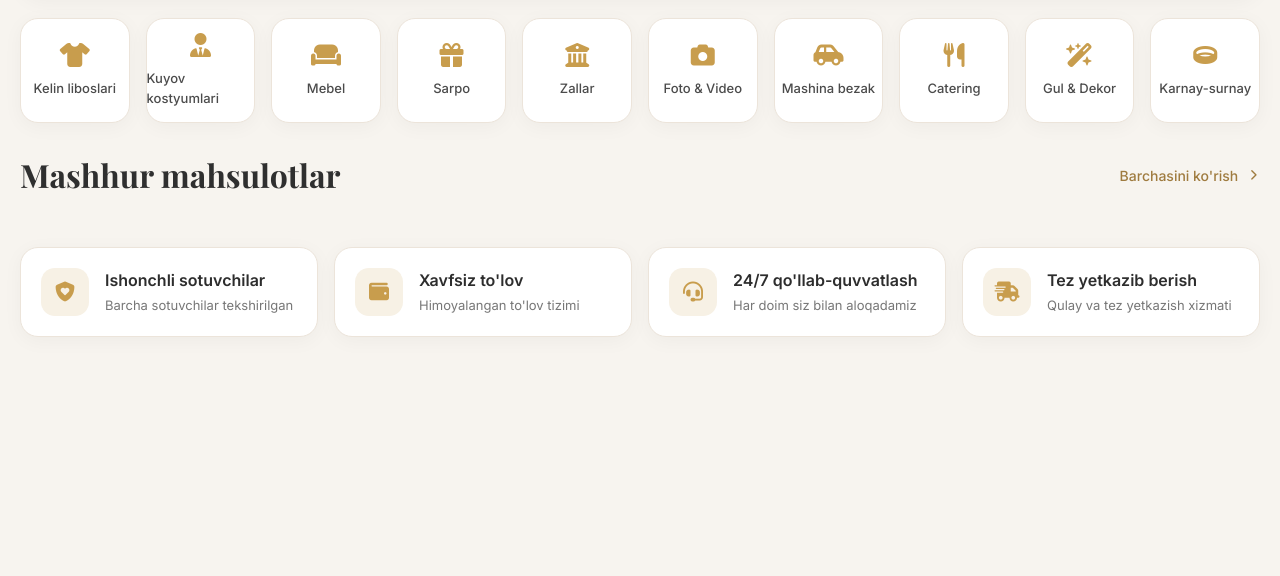
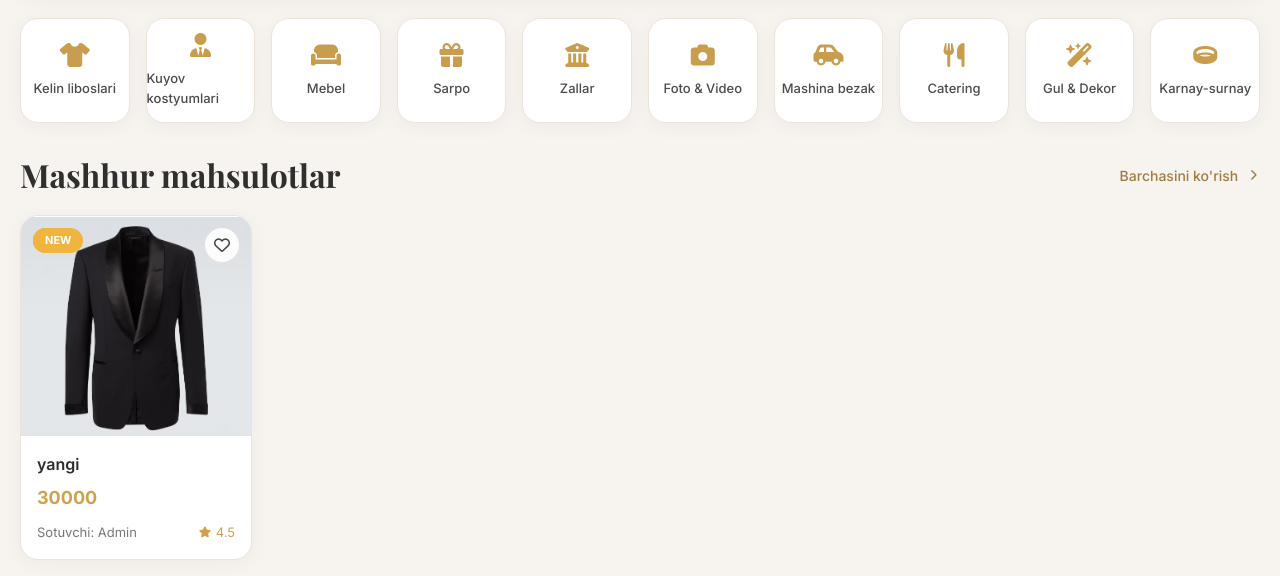
Before and after one commit to lutfullamaxkamov1-sketch/market, a Django app: page / in a window 1280 px wide. Shown: the part 488-1064 px from the top of the page. Before the commit the page ends 825 px from the top, so only its background shows below. Run offline with Django 5.2, Linux system fonts and the light colour scheme; data that the repository does not hold is empty; some libraries are stand-ins or nearby versions.

Commit message:
first commit

```diff
--- a/Toy/templates/bos.html
+++ b/Toy/templates/bos.html
@@ -291,7 +291,7 @@
 
                 <div class="glass rounded-3xl p-5">
 
-                    <img src="https://images.unsplash.com/photo-1598808503746-f34cfb7df0f2?q=80&w=1200&auto=format&fit=crop"
+                    <img src="Toy/static/img/Skrinshot 2026-05-30 065809.png"
                          class="w-full h-[520px] rounded-3xl object-cover">
 
                     <div class="flex items-center gap-4 mt-5">
--- a/Toy/templates/home.html
+++ b/Toy/templates/home.html
@@ -220,7 +220,7 @@
                         </button>
                     </div>
                     <div class="grid grid-cols-4 gap-5">
-                        <a href="#" class="group flex items-center gap-4 p-4 rounded-[24px] border border-transparent hover:border-[#f0e5d4] hover:bg-[#faf6ef] duration-300">
+                        <a href="{% url 'Kelin_liboslari' %}" class="group flex items-center gap-4 p-4 rounded-[24px] border border-transparent hover:border-[#f0e5d4] hover:bg-[#faf6ef] duration-300">
                             <img src="https://images.unsplash.com/photo-1525258946800-98cfd641d0de?q=80&w=400&auto=format&fit=crop" class="w-[78px] h-[78px] rounded-[20px] object-cover">
                             <div class="flex-1"><h3 class="font-semibold text-[#2d2d2d] group-hover:text-[#c89d4d] duration-200">Kelinlik liboslari</h3><p class="text-[13px] text-[#888] mt-1">Premium bridal kolleksiya</p></div>
                             <i class="fa-solid fa-chevron-right text-[#bbb] text-[12px]"></i>
@@ -336,8 +336,6 @@
             {% endif %}
         </div>
     </nav>
-
-    <!-- ── HERO ── -->
     <section class="w-full mt-0 md:mt-5 rounded-[0px] md:rounded-[22px] overflow-hidden relative bg-[#efe7de] shadow-soft">
         <div class="grid grid-cols-1 lg:grid-cols-2 items-center">
             <div class="px-5 md:px-10 py-7 md:py-10">
@@ -380,67 +378,48 @@
             </button>
         </div>
         <div class="products-grid grid grid-cols-1 sm:grid-cols-2 lg:grid-cols-5 gap-5">
-            {% for product in products %}
             <a href="{% url 'bos' %}">
                 <div class="search-item product-card bg-white rounded-[18px] overflow-hidden border border-[#ece4da] shadow-soft">
                     <div class="relative overflow-hidden">
-                        <img src="{{ product.image.url }}" class="product-img w-full h-[220px] object-cover duration-300">
-                        {% if product.top %}
+                        <img src="/Toy/static/img/Skrinshot 2026-05-30 065809.png" class="product-img w-full h-[220px] object-cover duration-300">
                         <div class="absolute top-3 left-3 bg-[#d1a24c] text-white text-[11px] font-bold px-3 py-1 rounded-full">TOP</div>
-                        {% endif %}
-                        {% if product.new %}
                         <div class="absolute top-3 left-3 bg-[#efb53f] text-white text-[11px] font-bold px-3 py-1 rounded-full">NEW</div>
-                        {% endif %}
                         <button class="absolute top-3 right-3 w-[34px] h-[34px] rounded-full bg-white/90 text-[#444]">
                             <i class="fa-regular fa-heart"></i>
                         </button>
                     </div>
                     <div class="product-padding p-4">
-                        <h3 class="product-title font-semibold text-[16px] text-[#2d2d2d] line-clamp-1">{{ product.title }}</h3>
-                        <p class="product-price mt-2 text-[#d1a24c] font-bold text-[18px]">{{ product.price }}</p>
+                        <h3 class="product-title font-semibold text-[16px] text-[#2d2d2d] line-clamp-1">yangi</h3>
+                        <p class="product-price mt-2 text-[#d1a24c] font-bold text-[18px]">30000</p>
                         <div class="product-meta mt-3 flex items-center justify-between text-[13px] text-[#777]">
-                            <span class="truncate max-w-[110px]">Sotuvchi: {{ product.seller }}</span>
+                            <span class="truncate max-w-[110px]">Sotuvchi: Admin</span>
                             <div class="flex items-center gap-1 text-[#d1a24c]">
                                 <i class="fa-solid fa-star text-[11px]"></i>
-                                <span>{{ product.rating }}</span>
+                                <span>4.5</span>
                             </div>
                         </div>
                     </div>
                 </div>
             </a>
-            {% endfor %}
         </div>
     </section>
-    <div class="features-grid grid grid-cols-1 md:grid-cols-4 gap-4 mt-8">
-        <div class="feature-card bg-white border border-[#ece4da] rounded-[18px] p-5 flex items-start gap-4 shadow-soft">
-            <div class="feature-icon w-[48px] h-[48px] rounded-[14px] bg-[#f7f1e5] flex items-center justify-center text-[#c89d4d] text-[20px] flex-shrink-0"><i class="fa-solid fa-shield-heart"></i></div>
-            <div><h4 class="feature-title font-semibold text-[#2d2d2d]">Ishonchli sotuvchilar</h4><p class="feature-desc text-[13px] text-[#777] mt-1">Barcha sotuvchilar tekshirilgan</p></div>
-        </div>
-        <div class="feature-card bg-white border border-[#ece4da] rounded-[18px] p-5 flex items-start gap-4 shadow-soft">
-            <div class="feature-icon w-[48px] h-[48px] rounded-[14px] bg-[#f7f1e5] flex items-center justify-center text-[#c89d4d] text-[20px] flex-shrink-0"><i class="fa-solid fa-wallet"></i></div>
-            <div><h4 class="feature-title font-semibold text-[#2d2d2d]">Xavfsiz to'lov</h4><p class="feature-desc text-[13px] text-[#777] mt-1">Himoyalangan to'lov tizimi</p></div>
-        </div>
-        <div class="feature-card bg-white border border-[#ece4da] rounded-[18px] p-5 flex items-start gap-4 shadow-soft">
-            <div class="feature-icon w-[48px] h-[48px] rounded-[14px] bg-[#f7f1e5] flex items-center justify-center text-[#c89d4d] text-[20px] flex-shrink-0"><i class="fa-solid fa-headset"></i></div>
-            <div><h4 class="feature-title font-semibold text-[#2d2d2d]">24/7 qo'llab-quvvatlash</h4><p class="feature-desc text-[13px] text-[#777] mt-1">Har doim siz bilan aloqadamiz</p></div>
-        </div>
-        <div class="feature-card bg-white border border-[#ece4da] rounded-[18px] p-5 flex items-start gap-4 shadow-soft">
-            <div class="feature-icon w-[48px] h-[48px] rounded-[14px] bg-[#f7f1e5] flex items-center justify-center text-[#c89d4d] text-[20px] flex-shrink-0"><i class="fa-solid fa-truck-fast"></i></div>
-            <div><h4 class="feature-title font-semibold text-[#2d2d2d]">Tez yetkazib berish</h4><p class="feature-desc text-[13px] text-[#777] mt-1">Qulay va tez yetkazish xizmati</p></div>
-        </div>
-    </div>
+
 
 </div><!-- /main wrapper -->
 
 <nav class="bottom-nav">
-    <div class="bnav-item active" id="bnavHome">
+<a href="{% url 'home' %}">
+        <div class="bnav-item active" id="bnavHome">
         <i class="fa-solid fa-house"></i>
         <span>Asosiy</span>
     </div>
-    <div class="bnav-item" id="bnavCatalog">
+</a>
+<a href="{% url 'home' %}">
+        <div class="bnav-item" id="bnavCatalog">
         <i class="fa-solid fa-bars-staggered"></i>
         <span>Katalog</span>
     </div>
+</a>
     <a href="#" class="bnav-item">
         <i class="fa-regular fa-heart"></i>
         <span>Sevimlilar</span>
```
Also changed, not shown: Toy/static/img/Skrinshot 2026-05-30 065809.png (added), db.sqlite3, products/Skrinshot_2026-05-30_065809.png (added).
